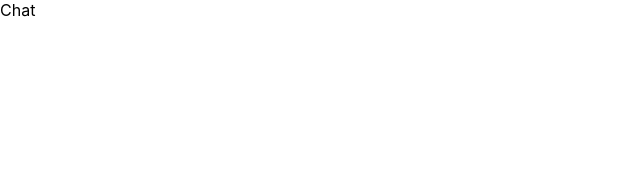
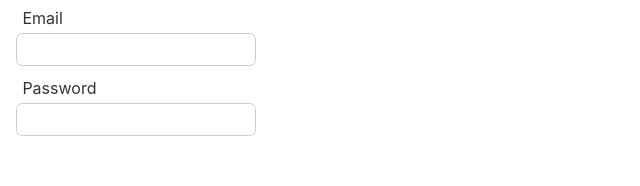
Before and after one commit to shelchkov/chat, a React (Create React App) app in the folder client/: page / in a window 1280 px wide. Shown: the top 186 px of the page, without its empty margins (0-640 px from the left). Built offline with nearby package versions, Linux system fonts and the light colour scheme.

Commit message:
Add input and signed out page #6

```diff
--- a/client/src/App.tsx
+++ b/client/src/App.tsx
@@ -1,7 +1,8 @@
 import React from "react"
+import { SignedOutPage } from "./pages/signed-out.page"
 
 const App = () => (
-  <div>Chat</div>
+  <SignedOutPage />
 )
 
 export default App
--- /dev/null
+++ b/client/src/components/input/input.tsx
@@ -0,0 +1,45 @@
+import React, { ReactElement, ChangeEvent } from "react"
+import styled from "styled-components"
+import { theme } from "../../style-guide/theme"
+
+interface Props {
+	label: string
+	name: string
+	onChange?: (event: ChangeEvent) => void
+}
+
+const InputContainer = styled.div`
+	display: flex;
+	flex-direction: column;
+	width: 200px;
+	margin: .5rem 0 .8rem 1rem;
+
+	@media (min-width: ${theme.breakpoints[0]}) {
+		width: 240px;
+	}
+`
+
+const InputLabel = styled.label`
+	margin-bottom: .3rem;
+	margin-left: .4rem;
+	color: ${theme.colors.greys[0]};
+`
+
+const InputComponent = styled.input`
+	padding: .4rem .6rem;
+	border-radius: .4rem;
+	border: 1px solid ${theme.colors.greys[1]};
+	font-size: 1rem;
+	outline: none;
+`
+
+export const Input = ({ label, name, onChange }: Props): ReactElement => (
+	<InputContainer>
+		<InputLabel htmlFor={`${name}-input`}>{label}</InputLabel>
+		<InputComponent
+			id={`${name}-input`}
+			name={name}
+			onChange={onChange}
+		/>
+	</InputContainer>
+)
--- /dev/null
+++ b/client/src/pages/signed-out.page.tsx
@@ -0,0 +1,9 @@
+import React, { ReactElement } from "react"
+import { Input } from "../components/input/input"
+
+export const SignedOutPage = (): ReactElement => (
+	<div>
+		<Input name="email" label="Email" />
+		<Input name="password" label="Password" />
+	</div>
+)
--- /dev/null
+++ b/client/src/style-guide/theme.ts
@@ -0,0 +1,11 @@
+interface Theme {
+	breakpoints: string[]
+	colors: { [key: string]: string[] }
+}
+
+export const theme: Theme = {
+	breakpoints: ["30rem"],
+	colors: {
+		greys: ["#333", "#ccc"],
+	},
+}
```
